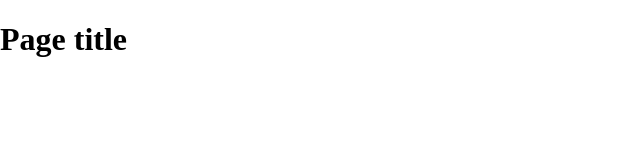
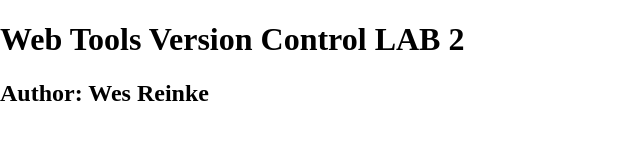
Before and after one commit to wesleysearles/webtools_github_intro_reinke, a plain HTML site: page index.html in a window 1280 px wide. Shown: the whole page, without its empty margins (0-640 px from the left). Drawn offline with nearby package versions, Linux system fonts and the light colour scheme.

Commit message:
second commit. changed title in h1 tag, added h2 author tag

```diff
--- a/index.html
+++ b/index.html
@@ -14,7 +14,8 @@
     </head>
     <body>
     <header>
-	<h1>Page title</h1>
+	<h1>Web Tools Version Control LAB 2</h1>
+    <h2>Author: Wes Reinke</h2>
     </header>
     <nav id="pageNav">
     </nav>
```
